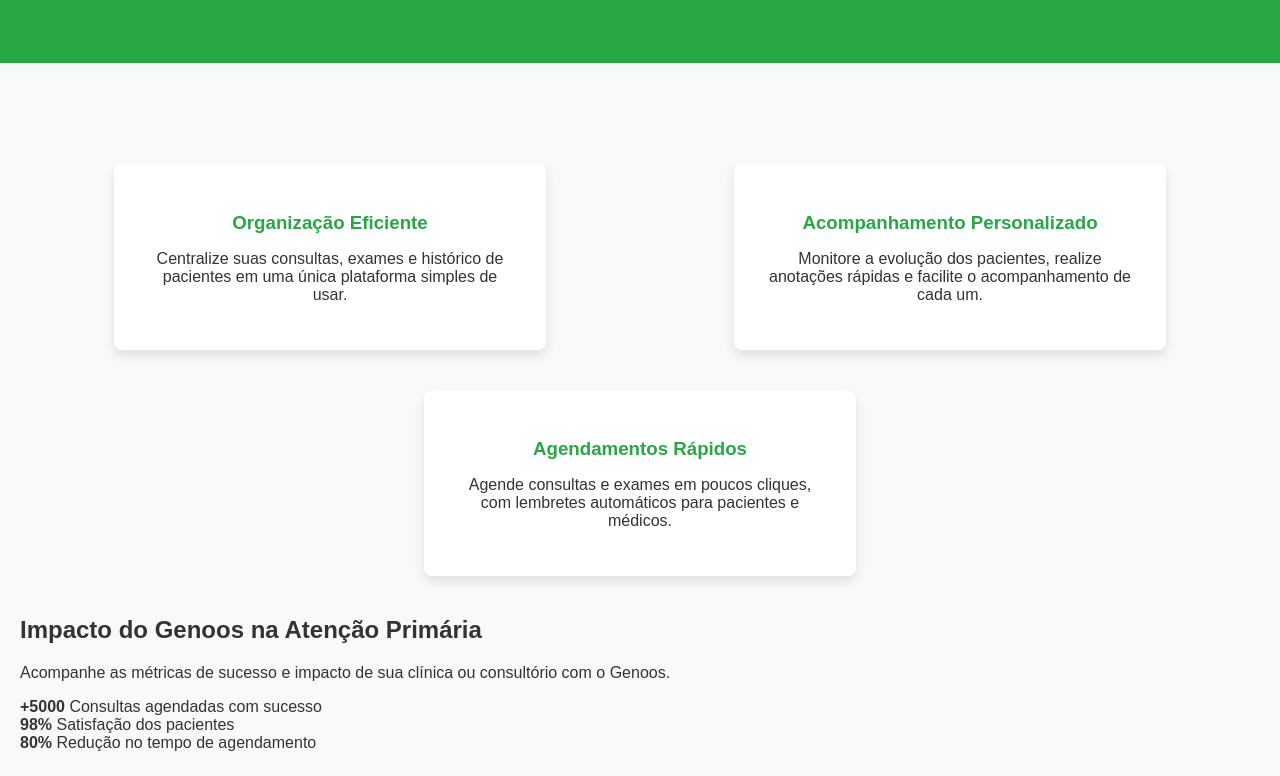
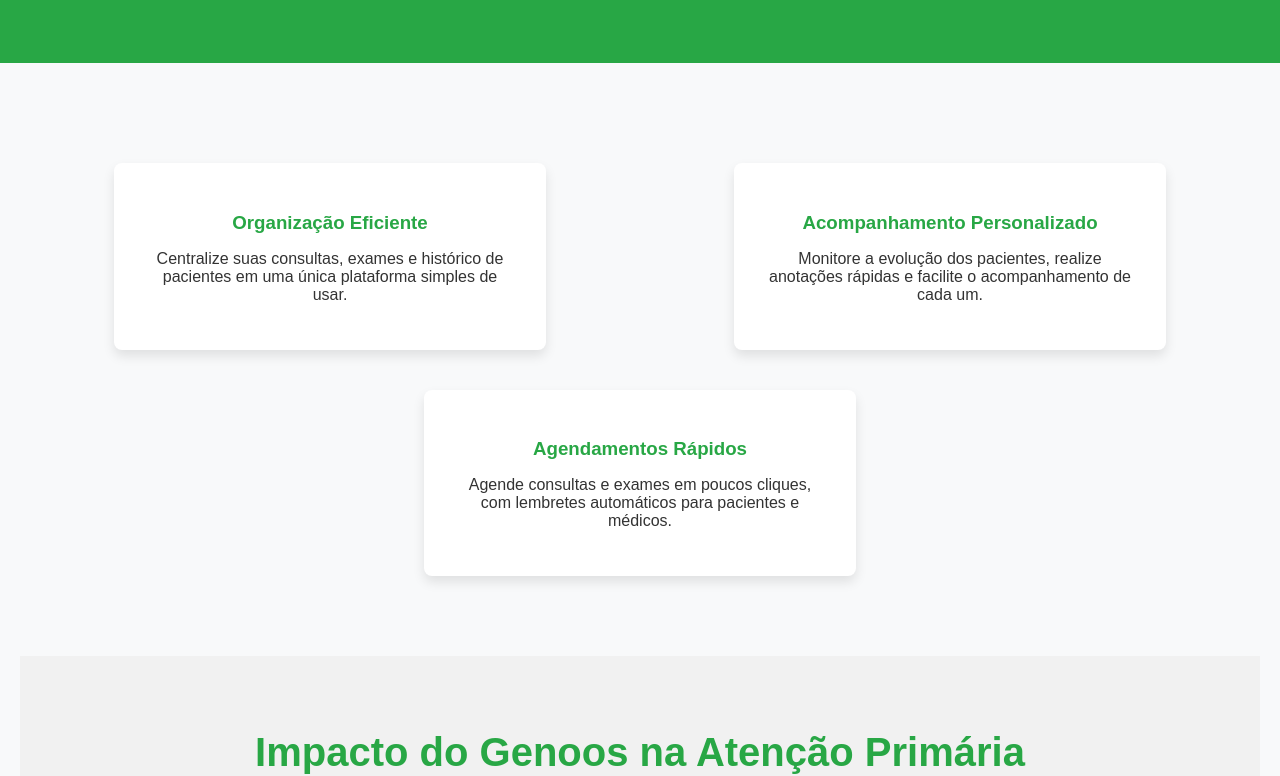
Before and after one commit to ketlynlan/genoos, a plain HTML site: page index.html in a window 1280 px wide. Shown: the part 184-960 px from the top of the page. Drawn offline with Linux system fonts and the light colour scheme.

Commit message:
Medico.Genoos

```diff
--- a/index.html
+++ b/index.html
@@ -15,12 +15,15 @@
 </head>
 <body>
 
+    <!-- Cabeçalho -->
     <header>
         <h1>Genoos</h1>
         <p>A plataforma ideal para médicos da atenção primária à saúde</p>
     </header>
 
+    <!-- Conteúdo Principal -->
     <div class="main-content">
+        <!-- Benefícios -->
         <section class="benefits">
             <div class="benefit-item">
                 <h3>Organização Eficiente</h3>
@@ -36,6 +39,7 @@
             </div>
         </section>
 
+        <!-- Estatísticas -->
         <section class="statistics-section">
             <h2>Impacto do Genoos na Atenção Primária</h2>
             <p>Acompanhe as métricas de sucesso e impacto de sua clínica ou consultório com o Genoos.</p>
@@ -50,18 +54,20 @@
             </div>
         </section>
 
+        <!-- Call to Action -->
         <section class="cta-section">
             <h2>Pronto para melhorar a gestão do seu consultório?</h2>
             <p>Experimente o Genoos e descubra como podemos ajudar na eficiência do seu trabalho e no cuidado aos pacientes.</p>
-            <a href="https://genoos.com.br" target="_blank" aria-label="Cadastre-se agora no Genoos">Cadastre-se Agora</a>
+            <a href="https://genoos.com.br" target="_blank" rel="noopener noreferrer" aria-label="Cadastre-se agora no Genoos">Cadastre-se Agora</a>
         </section>
     </div>
 
+    <!-- Rodapé -->
     <footer>
         <p>&copy; 2025 Genoos | Todos os direitos reservados</p>
         <nav>
-            <a href="/politica-de-privacidade">Política de Privacidade</a> |
-            <a href="/termos-de-uso">Termos de Uso</a>
+            <a href="/politica-de-privacidade" aria-label="Leia nossa Política de Privacidade">Política de Privacidade</a> |
+            <a href="/termos-de-uso" aria-label="Leia nossos Termos de Uso">Termos de Uso</a>
         </nav>
     </footer>
 
--- a/style.css
+++ b/style.css
@@ -125,19 +125,24 @@ footer nav a:hover {
     text-decoration: underline;
 }
 
-statistics-section {
+.statistics-section {
     background-color: #f1f1f1;
     padding: 40px 20px;
     text-align: center;
     margin-top: 60px;
 }
 
-statistics-section h2 {
+.statistics-section h2 {
     font-size: 2.5em;
     color: var(--primary-color);
 }
 
-statistics-item {
+.statistics-section p {
+    font-size: 1.2em;
+    margin-top: 20px;
+}
+
+.statistics-item {
     font-size: 1.5em;
     margin-top: 20px;
 }
```
